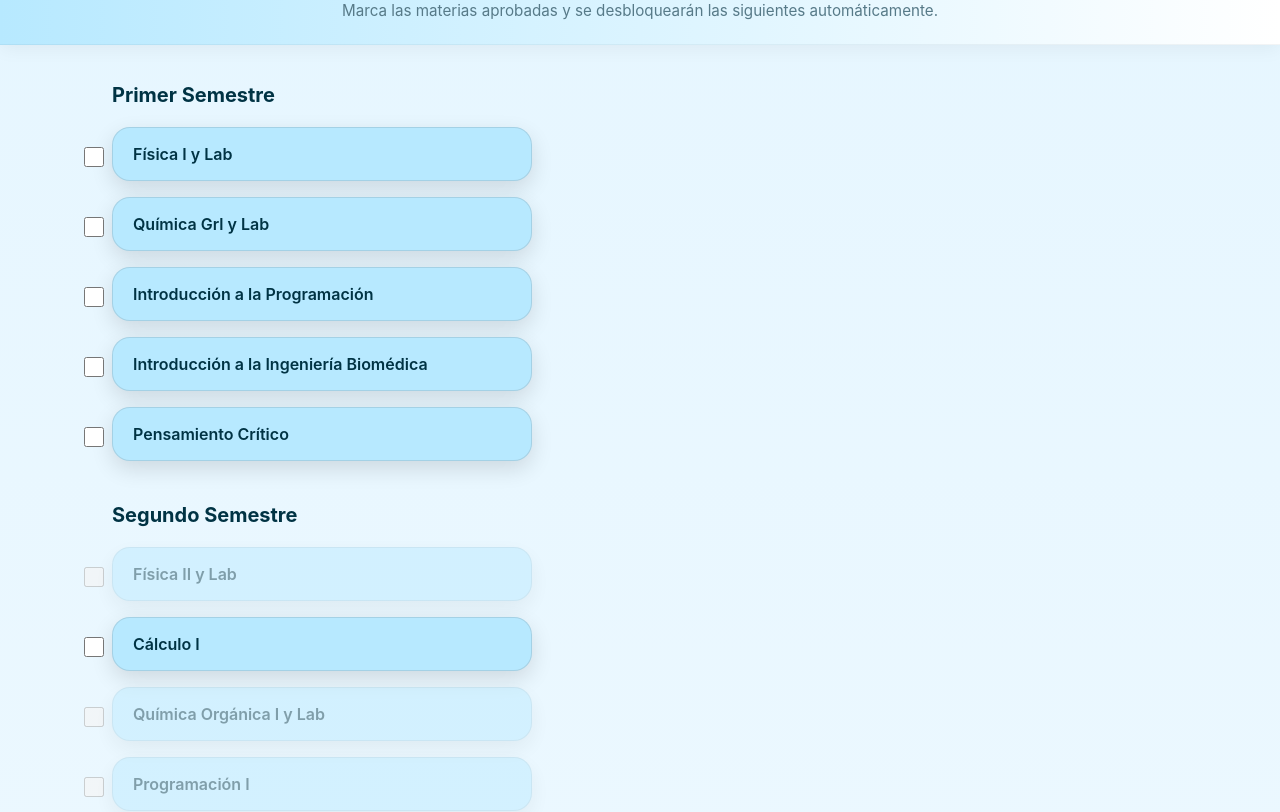
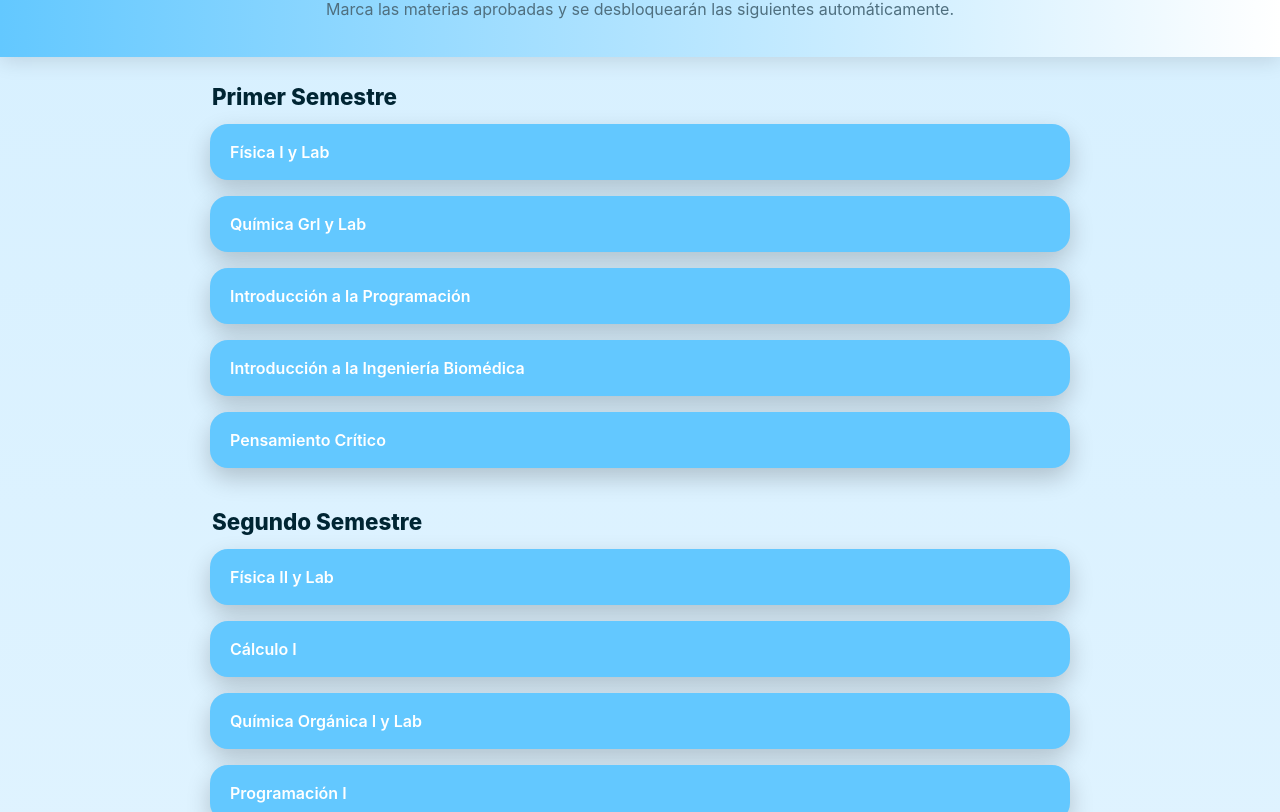
Before and after one commit to holasss85/malla-curricular, a plain HTML site: page index.html in a window 1280 px wide. Shown: the part 62-874 px from the top of the page. Drawn offline with Linux system fonts and the light colour scheme.

Commit message:
Update color palette and adjust styles

```diff
--- a/estilos.css
+++ b/estilos.css
@@ -1,170 +1,118 @@
-/* ========= PALETA ACTUALIZADA (colores más fuertes) ========= */
+/* ========= PALETA DE COLORES FUERTES ========= */
 :root{
-  --bg: #e6f6ff;           /* fondo general */
-  --celeste-1: #b7e9ff;     /* tarjeta normal */
-  --celeste-2: #8dd9ff;     /* tarjeta aprobada */
-  --celeste-3: #55c8ff;     /* acentos */
-  --accent: #2cbdf7;        /* checkbox/acento */
-  --text: #003344;          /* texto fuerte */
-  --muted: #577a88;
+  --bg: #d7f0ff;           /* fondo general vibrante */
+  --card: #63c8ff;         /* tarjeta normal fuerte */
+  --card-aprobada: #0098e0; /* tarjeta aprobada más fuerte */
+  --card-hover: #40b5ff;   /* hover */
+  --text: #002533;         /* texto oscuro */
+  --muted: #4f6f7f;
 }
 
-/* ========= RESET & BASE ========= */
+/* ========= BASE ========= */
 *{
   box-sizing:border-box;
 }
 
-html,body{
+body{
   margin:0;
-  padding:0;
-  font-family: "Inter", system-ui, sans-serif;
+  font-family: "Inter", sans-serif;
   background: linear-gradient(180deg, var(--bg), #ffffff);
   color:var(--text);
 }
 
 /* ========= HEADER ========= */
-
 .topbar{
-  padding:24px;
+  padding:22px;
   text-align:center;
-  background: linear-gradient(90deg, var(--celeste-1), #ffffff);
-  border-bottom: 1px solid rgba(3,48,58,0.05);
-  box-shadow: 0 4px 18px rgba(0,0,0,0.05);
+  background: linear-gradient(90deg, var(--card), #ffffff);
+  box-shadow: 0 4px 20px rgba(0,0,0,0.12);
 }
 
 .topbar h1{
   margin:0;
-  font-size:1.6rem;
-  font-weight:700;
+  font-size:1.7rem;
+  font-weight:800;
 }
 
 .topbar .sub{
-  margin:8px 0 0;
-  font-size:0.95rem;
+  margin-top:6px;
+  font-size:1rem;
   color:var(--muted);
 }
 
-/* ========= MALLA GENERAL ========= */
-
+/* ========= MALLA ========= */
 .malla{
-  max-width:1100px;
-  margin:28px auto;
-  padding:10px 18px;
+  max-width:900px;
+  margin:26px auto;
+  padding:0 20px;
 }
 
-/* ========= SEMESTRES (YA SIN CUADRO) ========= */
-
+/* ========= SEMESTRE VERTICAL ========= */
 .semestre{
-  margin-bottom:34px;
-  padding:0;
-  background:transparent;
-  border:none;
+  margin-bottom:40px;
 }
 
 .semestre h2{
-  margin:0 0 12px 4px;
-  font-size:1.25rem;
+  margin:0 0 14px 2px;
+  font-size:1.4rem;
+  font-weight:800;
+}
+
+/* Materias verticales */
+.fila{
+  display:flex;
+  flex-direction: column;
+  gap:16px;
+}
+
+/* ========= TARJETAS ========= */
+.card{
+  background: var(--card);
+  padding:18px 20px;
+  border-radius:18px;
+  color:white;
+  font-weight:600;
+  box-shadow: 0 10px 25px rgba(0,0,0,0.20);
+  transition: transform 150ms ease, box-shadow 150ms ease, background 150ms ease;
+  cursor:pointer;
+}
+
+.card:hover{
+  background: var(--card-hover);
+  transform: translateY(-4px);
+  box-shadow: 0 14px 30px rgba(0,0,0,0.25);
+}
+
+/* Tarjeta aprobada */
+.materia.aprobada .card{
+  background: var(--card-aprobada);
+  transform: translateY(-4px);
+  box-shadow: 0 15px 35px rgba(0,0,0,0.32);
+}
+
+/* Para que no haya checkbox */
+.chk{ display:none; }
+
+/* ========= FOOTER ========= */
+.footer{
+  display:flex;
+  justify-content:space-between;
+  padding:40px 20px;
+  max-width:900px;
+  margin:auto;
+}
+
+#resetBtn{
+  padding:10px 14px;
+  border-radius:12px;
+  border:2px solid var(--card);
+  background:white;
+  cursor:pointer;
   font-weight:700;
   color:var(--text);
 }
 
-/* ========= FILA VERTICAL (UNA DEBAJO DE OTRA) ========= */
-
-.fila{
-  display:flex;
-  flex-direction: column;  /* <-- vertical */
-  gap:16px;
-  padding:8px 4px;
-}
-
-/* ========= TARJETAS DE MATERIA ========= */
-
-.materia{
-  width:100%;
-  max-width:420px;
-  position:relative;
-}
-
-.materia label{
-  display:block;
-  cursor:pointer;
-}
-
-.card{
-  background: var(--celeste-1);
-  border-radius:18px;
-  padding:16px 20px;
-  border: 1px solid rgba(0,0,0,0.10);
-  box-shadow: 0 8px 22px rgba(0,0,0,0.12);
-  transition: transform 200ms ease, box-shadow 200ms ease, opacity 200ms ease;
-}
-
-.card:hover{
-  transform: translateY(-3px);
-  box-shadow: 0 12px 26px rgba(0,0,0,0.16);
-}
-
-.card .titulo{
-  font-weight:600;
-  font-size:1rem;
-  color:var(--text);
-}
-
-/* ========= CHECKBOX ========= */
-
-.chk{
-  position:absolute;
-  left:-32px;
-  top:50%;
-  transform:translateY(-50%);
-  width:20px;
-  height:20px;
-  accent-color: var(--accent);
-}
-
-/* ========= ESTADOS ========= */
-
-.materia.locked .card{
-  opacity:0.45;
-  pointer-events:none;
-}
-
-.materia.aprobada .card{
-  background: var(--celeste-2);
-  box-shadow: 0 10px 28px rgba(0,0,0,0.18);
-  border: 1px solid rgba(0,0,0,0.18);
-  transform: translateY(-4px);
-}
-
-/* ========= FOOTER ========= */
-
-.footer{
-  max-width:1100px;
-  margin:20px auto;
-  padding:0 20px 40px;
-  display:flex;
-  justify-content:space-between;
-  align-items:center;
-}
-
-#resetBtn{
-  background:transparent;
-  border:1px solid rgba(0,0,0,0.15);
-  padding:8px 14px;
-  border-radius:12px;
-  cursor:pointer;
-  font-weight:600;
-}
-
 .nota{
   color:var(--muted);
-  font-size:0.92rem;
+  font-size:0.95rem;
 }
-
-/* ========= RESPONSIVE ========= */
-
-@media (max-width:700px){
-  .materia{
-    max-width:100%;
-  }
-}
```
